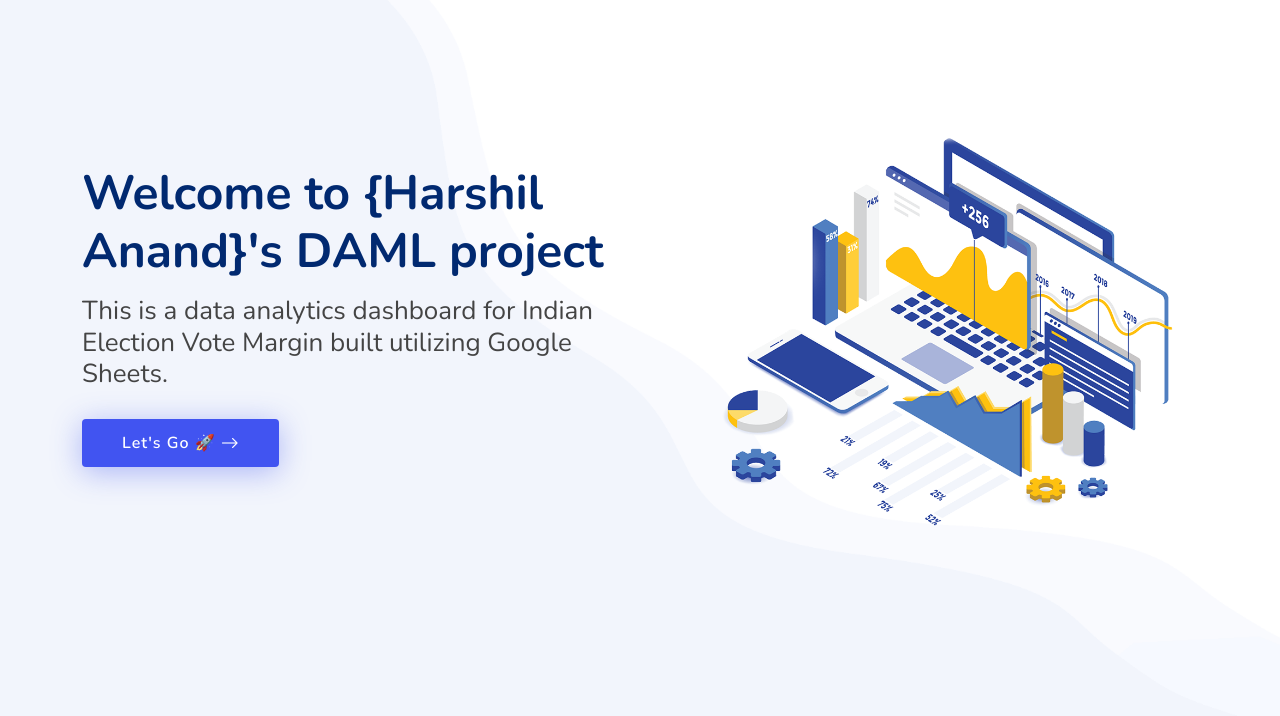
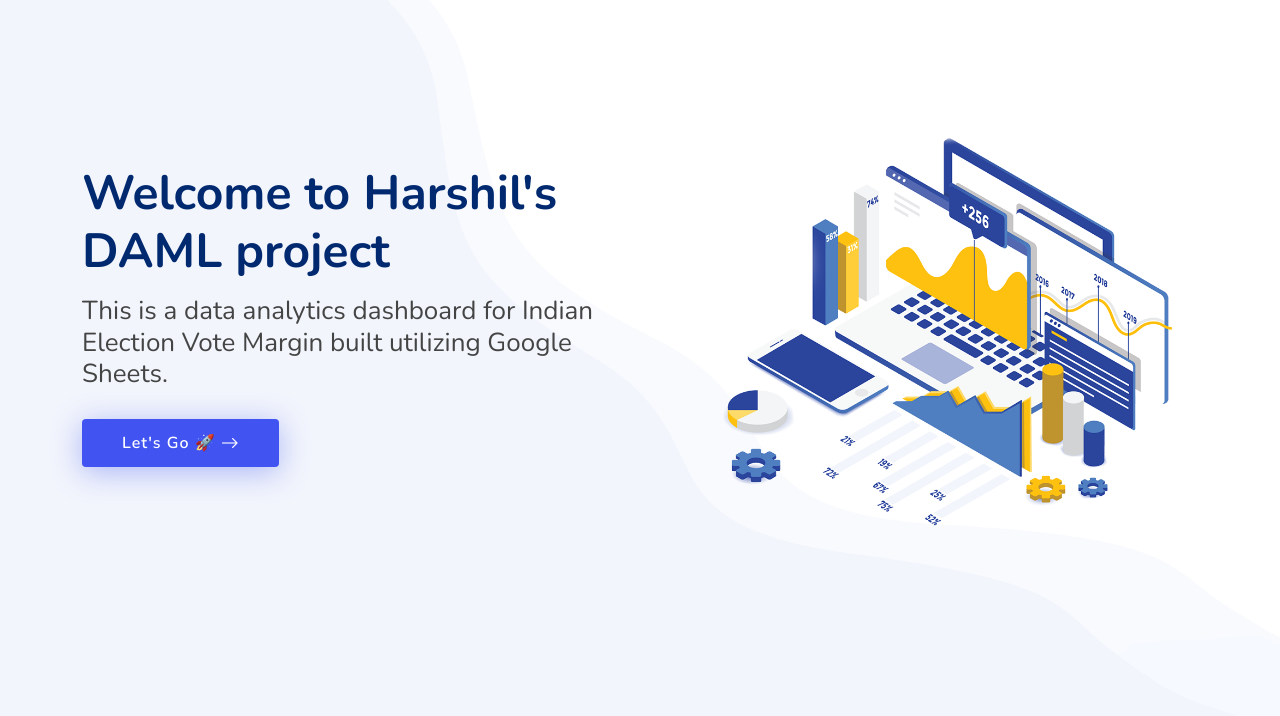
Before and after one commit to harshilanand/Data-Visualization, a plain HTML site: page index.html in a window 1280 px wide. Shown: the part 84-800 px from the top of the page. Drawn offline with nearby package versions, Linux system fonts and the light colour scheme.

Commit message:
index.html

```diff
--- a/index.html
+++ b/index.html
@@ -61,7 +61,7 @@
       <div class="row">
         <div class="col-lg-6 d-flex flex-column justify-content-center">
           <h1 data-aos="fade-up">
-            Welcome to {Harshil Anand}'s DAML project
+            Welcome to Harshil's DAML project
           </h1>
           <h2 data-aos="fade-up" data-aos-delay="400">
             This is a data analytics dashboard for Indian Election Vote Margin built utilizing Google Sheets.
```
